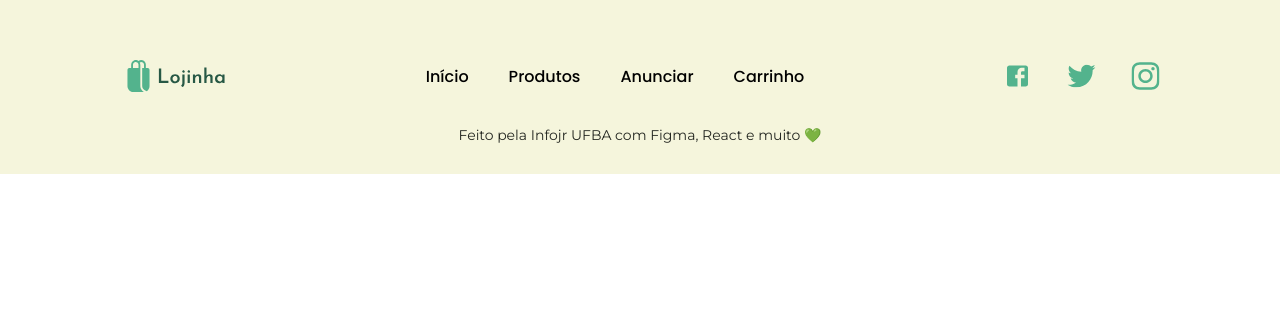
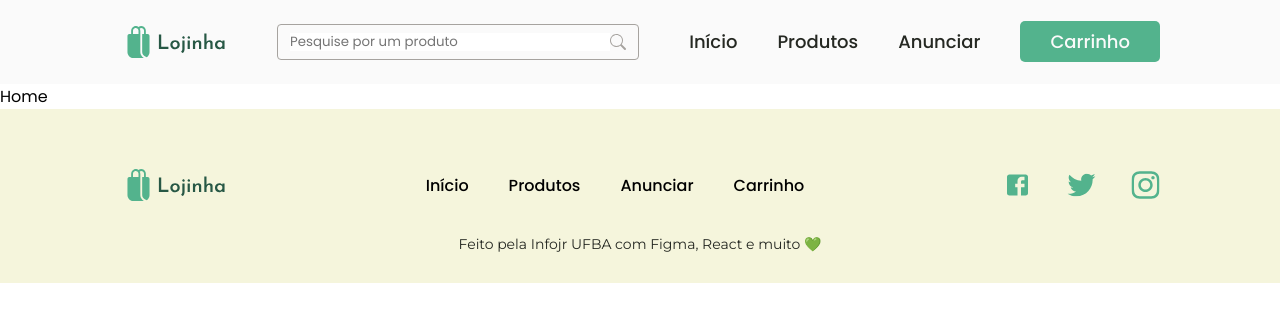
Before and after one commit to DjairMaykon/lojinfo, a React (Vite) app: page / in a window 1280 px wide. Shown: the top 322 px of the page. Built offline with nearby package versions, Linux system fonts and the light colour scheme.

Commit message:
feat: html e css do header das paginas

```diff
--- /dev/null
+++ b/src/components/header/index.jsx
@@ -0,0 +1,41 @@
+import './style.css'
+import LogoSvg from '../../assets/Logo.svg'
+import SearchIcon from '../../assets/SearchIcon.svg'
+import { Link } from 'react-router-dom'
+
+export function Header() {
+  return (
+    <header id="mainHeader">
+      <figure>
+        <img src={LogoSvg} alt="Logo Lojinfo" />
+      </figure>
+      <label className="searchInput">
+        <input type="text" placeholder="Pesquise por um produto" />
+        <img src={SearchIcon} alt="Icone de Pesquisa" />
+      </label>
+      <nav>
+        <ul>
+          <li>
+            <Link to="/">Início</Link>
+          </li>
+          <li>
+            <Link to="/products">Produtos</Link>
+          </li>
+          <li>
+            <Link to="/product">Anunciar</Link>
+          </li>
+          <li className="buttonCarrinho">
+            <Link to="/cart" type="button">
+              Carrinho
+            </Link>
+          </li>
+        </ul>
+      </nav>
+      <button className="buttonHamburger">
+        <label></label>
+        <label></label>
+        <label></label>
+      </button>
+    </header>
+  )
+}
--- /dev/null
+++ b/src/components/header/style.css
@@ -0,0 +1,117 @@
+#mainHeader {
+  display: flex;
+  justify-content: space-between;
+  align-items: center;
+  flex-wrap: wrap;
+  padding: 10px 30px;
+  gap: 20px;
+
+  background: #fafafa;
+}
+
+#mainHeader figure {
+  display: flex;
+  align-items: center;
+  gap: 7.35px;
+}
+
+#mainHeader .searchInput {
+  order: 3;
+  min-width: 315px;
+
+  display: flex;
+  align-items: center;
+
+  padding: 8px 12px;
+  width: 100%;
+  height: 36px;
+
+  background: #fafafa;
+  border: 1px solid #a6a39f;
+  border-radius: 4px;
+}
+#mainHeader .searchInput input {
+  flex: 1;
+  width: 100%;
+  height: 100%;
+}
+#mainHeader .searchInput input:focus {
+  outline: none;
+}
+
+#mainHeader nav {
+  display: none;
+}
+#mainHeader nav ul {
+  display: flex;
+  gap: 40px;
+}
+#mainHeader nav ul li a {
+  font-weight: 500;
+  font-size: 24px;
+  line-height: 20px;
+
+  color: #252822;
+}
+#mainHeader nav ul li.buttonCarrinho a {
+  padding: 8px 30px;
+  background: #53b38d;
+  border-radius: 5px;
+
+  color: #fafafa;
+}
+
+#mainHeader button.buttonHamburger {
+  background: transparent;
+
+  display: flex;
+  flex-direction: column;
+  justify-content: center;
+  gap: 4px;
+
+  width: 30px;
+  height: 30px;
+
+  cursor: pointer;
+}
+#mainHeader button.buttonHamburger label {
+  width: 100%;
+  height: 5px;
+  background: #53b38d;
+}
+
+@media screen and (min-width: 834px) {
+  #mainHeader {
+    padding: 24px 60px;
+  }
+
+  #mainHeader nav {
+    display: block;
+  }
+  #mainHeader nav ul li a {
+    font-size: 15px;
+  }
+
+  #mainHeader button.buttonHamburger {
+    display: none;
+  }
+}
+
+@media screen and (min-width: 1250px) {
+  #mainHeader {
+    flex-wrap: nowrap;
+    padding: 22px 120px;
+    gap: 50px;
+  }
+
+  #mainHeader nav ul li a {
+    font-size: 18px;
+  }
+
+  #mainHeader .searchInput {
+    flex: 1;
+    max-width: 600px;
+    order: initial;
+    width: auto;
+  }
+}
--- a/src/pages/Home.jsx
+++ b/src/pages/Home.jsx
@@ -1,5 +1,12 @@
 import { Footer } from '../components/footer'
+import { Header } from '../components/header'
 
 export function Home() {
-  return <Footer />
+  return (
+    <>
+      <Header />
+      <main>Home</main>
+      <Footer />
+    </>
+  )
 }
```
Also changed, not shown: src/assets/SearchIcon.svg (added).
